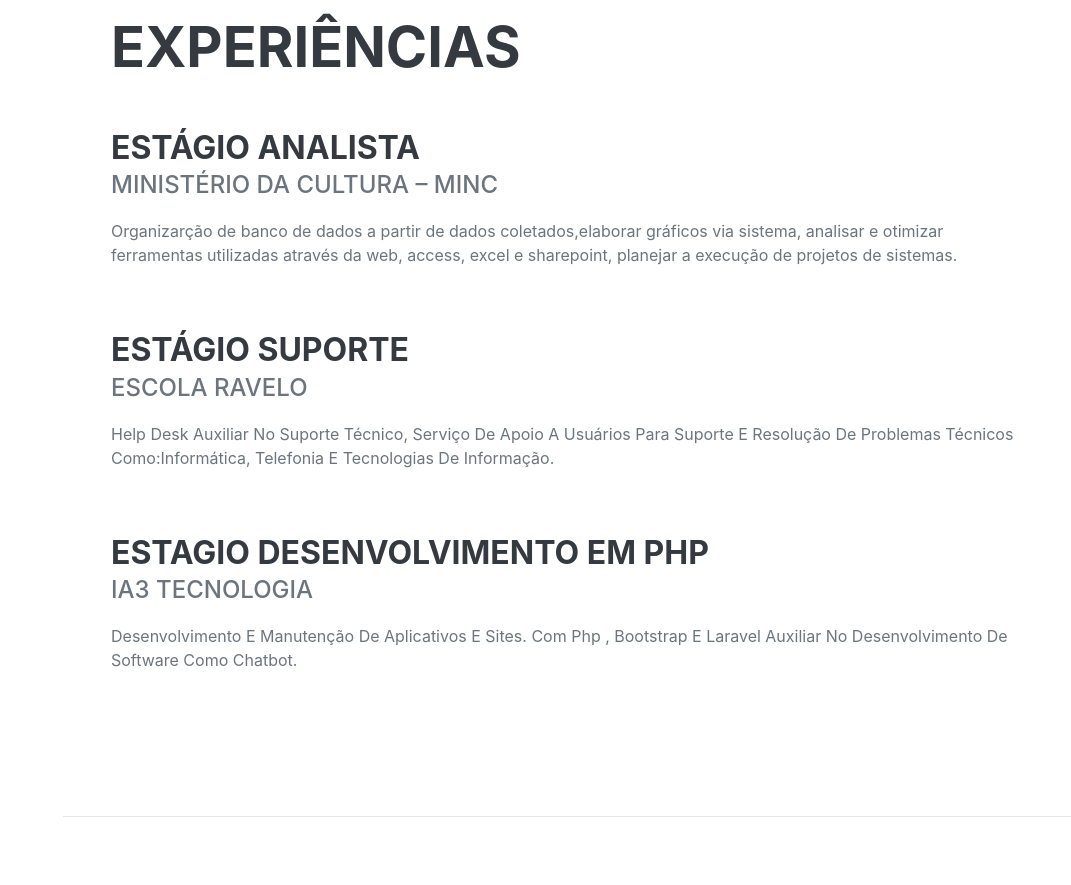
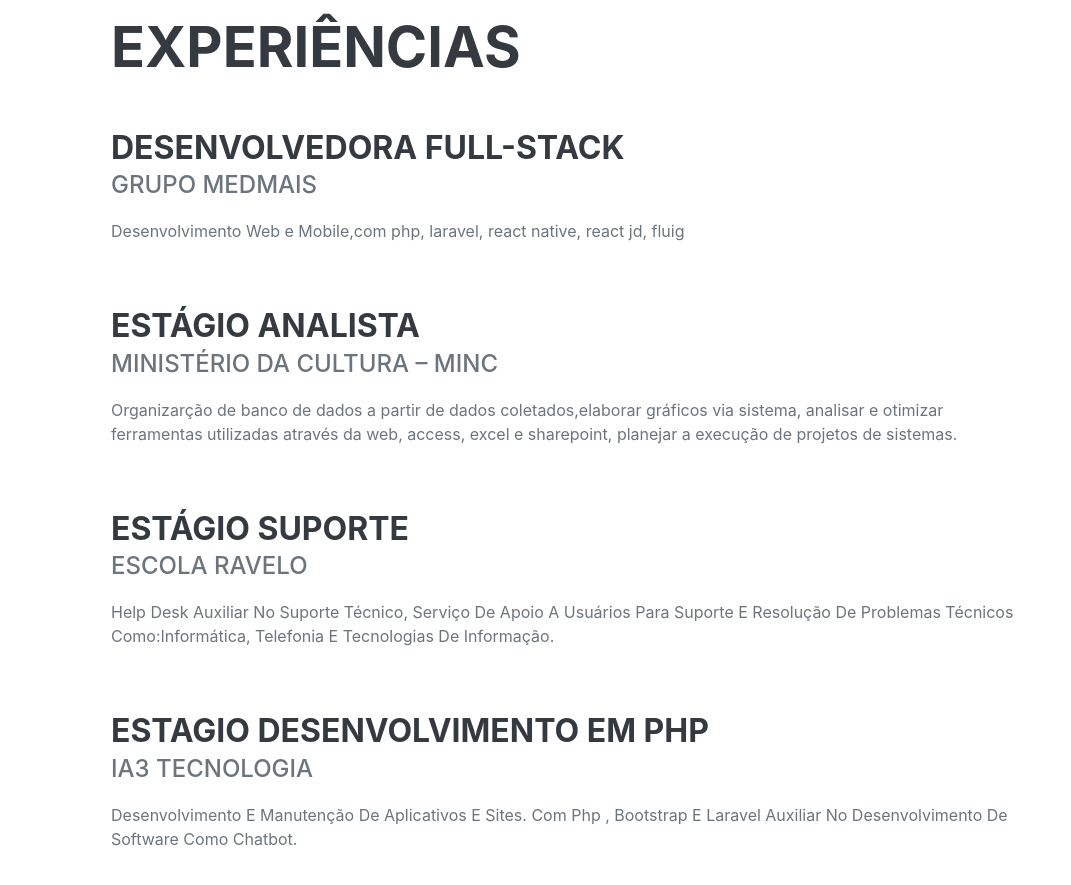
Before and after one commit to Caroline0298/-, a plain HTML site: page index.html in a window 1280 px wide. Shown: the part 900-1785 px from the top of the page, without its empty margins (209-1280 px from the left). Drawn offline with nearby package versions, Linux system fonts and the light colour scheme; a web font is replaced by a local one.

Commit message:
Update index.html

```diff
--- a/index.html
+++ b/index.html
@@ -63,6 +63,14 @@
             <section class="resume-section" id="experience">
                 <div class="resume-section-content">
                     <h2 class="mb-5">Experiências</h2>
+                    <div class="d-flex flex-column flex-md-row justify-content-between mb-5">
+                        <div class="flex-grow-1">
+                            <h3 class="mb-0">Desenvolvedora Full-Stack</h3>
+                            <div class="subheading mb-3">Grupo MedMais</div>
+                            <p>Desenvolvimento Web e Mobile,com php, laravel, react native, react jd, fluig</p>
+                        </div>
+                        <div class="flex-shrink-0"><span class="text-primary"></span></div>
+                    </div>
                     <div class="d-flex flex-column flex-md-row justify-content-between mb-5">
                         <div class="flex-grow-1">
                             <h3 class="mb-0">Estágio Analista </h3>
```
